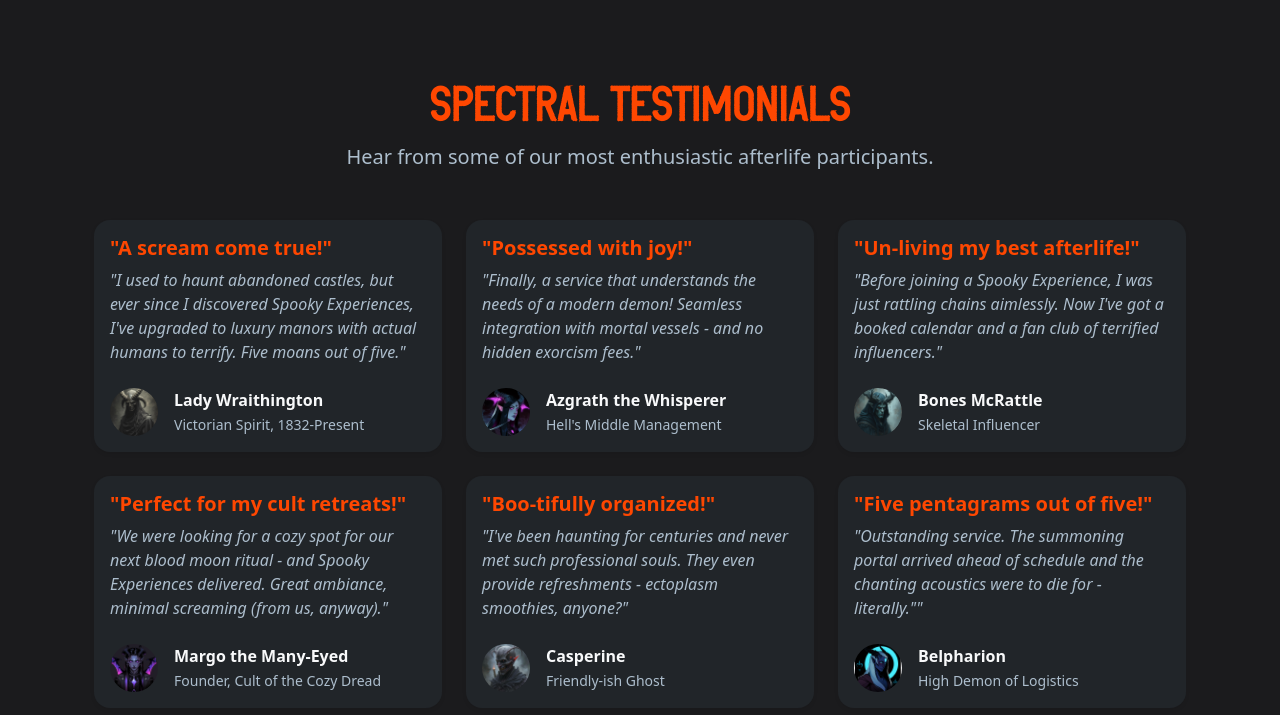
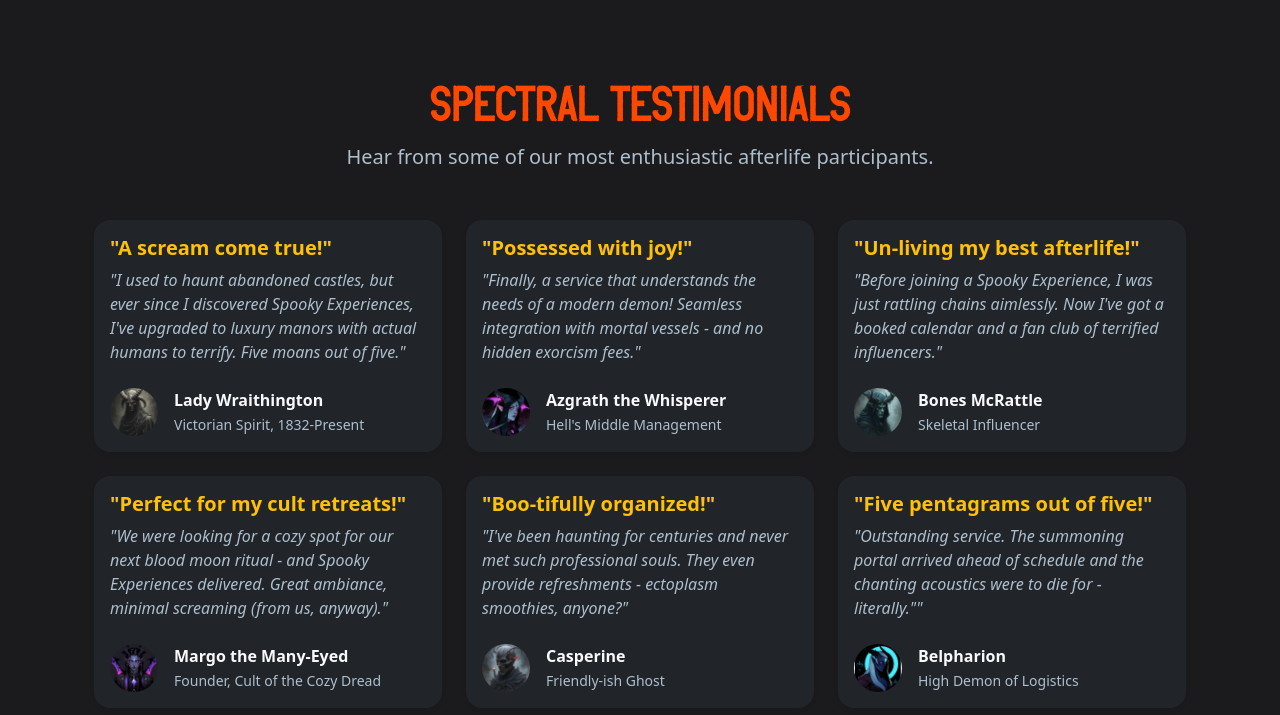
Before and after one commit to petedanielsmith/HalloweenHackathon2025, a Django app: page / in a window 1280 px wide. Shown: the part 1988-2703 px from the top of the page. Run offline with Django 5.2, Linux system fonts and the light colour scheme; some web fonts are replaced.

Commit message:
Update testimonials colour for accessibility

```diff
--- a/events/templates/events/home.html
+++ b/events/templates/events/home.html
@@ -143,7 +143,7 @@ Home • Spooky Experiences
       <div class="col-12 col-md-6 col-lg-4">
         <div class="card bg-dark text-light h-100 border-0 shadow-sm rounded-4">
           <div class="card-body">
-            <h5 class="card-title accent-color fw-semibold">"A scream come true!"</h5>
+            <h5 class="card-title text-warning fw-semibold">"A scream come true!"</h5>
             <p class="card-text text-secondary fst-italic mb-4">
               "I used to haunt abandoned castles, but ever since I discovered Spooky Experiences,
               I've upgraded to luxury manors with actual humans to terrify. Five moans out of five."
@@ -163,7 +163,7 @@ Home • Spooky Experiences
       <div class="col-12 col-md-6 col-lg-4">
         <div class="card bg-dark text-light h-100 border-0 shadow-sm rounded-4">
           <div class="card-body">
-            <h5 class="card-title accent-color fw-semibold">"Possessed with joy!"</h5>
+            <h5 class="card-title text-warning fw-semibold">"Possessed with joy!"</h5>
             <p class="card-text text-secondary fst-italic mb-4">
               "Finally, a service that understands the needs of a modern demon!
               Seamless integration with mortal vessels - and no hidden exorcism fees."
@@ -183,7 +183,7 @@ Home • Spooky Experiences
       <div class="col-12 col-md-6 col-lg-4">
         <div class="card bg-dark text-light h-100 border-0 shadow-sm rounded-4">
           <div class="card-body">
-            <h5 class="card-title accent-color fw-semibold">"Un-living my best afterlife!"</h5>
+            <h5 class="card-title text-warning fw-semibold">"Un-living my best afterlife!"</h5>
             <p class="card-text text-secondary fst-italic mb-4">
               "Before joining a Spooky Experience, I was just rattling chains aimlessly.
               Now I've got a booked calendar and a fan club of terrified influencers."
@@ -203,7 +203,7 @@ Home • Spooky Experiences
       <div class="col-12 col-md-6 col-lg-4">
         <div class="card bg-dark text-light h-100 border-0 shadow-sm rounded-4">
           <div class="card-body">
-            <h5 class="card-title accent-color fw-semibold">"Perfect for my cult retreats!"</h5>
+            <h5 class="card-title text-warning fw-semibold">"Perfect for my cult retreats!"</h5>
             <p class="card-text text-secondary fst-italic mb-4">
               "We were looking for a cozy spot for our next blood moon ritual -
               and Spooky Experiences delivered. Great ambiance, minimal screaming (from us, anyway)."
@@ -223,7 +223,7 @@ Home • Spooky Experiences
       <div class="col-12 col-md-6 col-lg-4">
         <div class="card bg-dark text-light h-100 border-0 shadow-sm rounded-4">
           <div class="card-body">
-            <h5 class="card-title accent-color fw-semibold">"Boo-tifully organized!"</h5>
+            <h5 class="card-title text-warning fw-semibold">"Boo-tifully organized!"</h5>
             <p class="card-text text-secondary fst-italic mb-4">
               "I've been haunting for centuries and never met such professional souls.
               They even provide refreshments - ectoplasm smoothies, anyone?"
@@ -243,7 +243,7 @@ Home • Spooky Experiences
       <div class="col-12 col-md-6 col-lg-4">
         <div class="card bg-dark text-light h-100 border-0 shadow-sm rounded-4">
           <div class="card-body">
-            <h5 class="card-title accent-color fw-semibold">"Five pentagrams out of five!"</h5>
+            <h5 class="card-title text-warning fw-semibold">"Five pentagrams out of five!"</h5>
             <p class="card-text text-secondary fst-italic mb-4">
               "Outstanding service. The summoning portal arrived ahead of schedule and
               the chanting acoustics were to die for - literally.""
```
